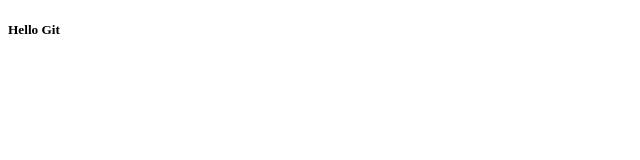
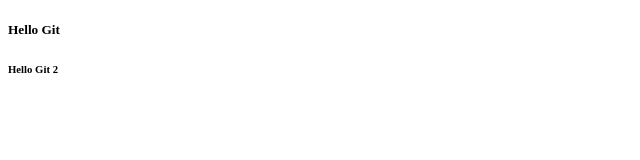
Before and after one commit to Viking0607/repo1193b, a plain HTML site: page index.html in a window 1280 px wide. Shown: the full height of the page, 0-640 px from the left. Drawn offline with Linux system fonts and the light colour scheme.

Commit message:
second commit

```diff
--- a/index.html
+++ b/index.html
@@ -8,6 +8,7 @@
 <body>
     <div>
         <h5>Hello Git</h5>
+        <h6>Hello Git 2</h6>
     </div>
 </body>
 </html>
```
